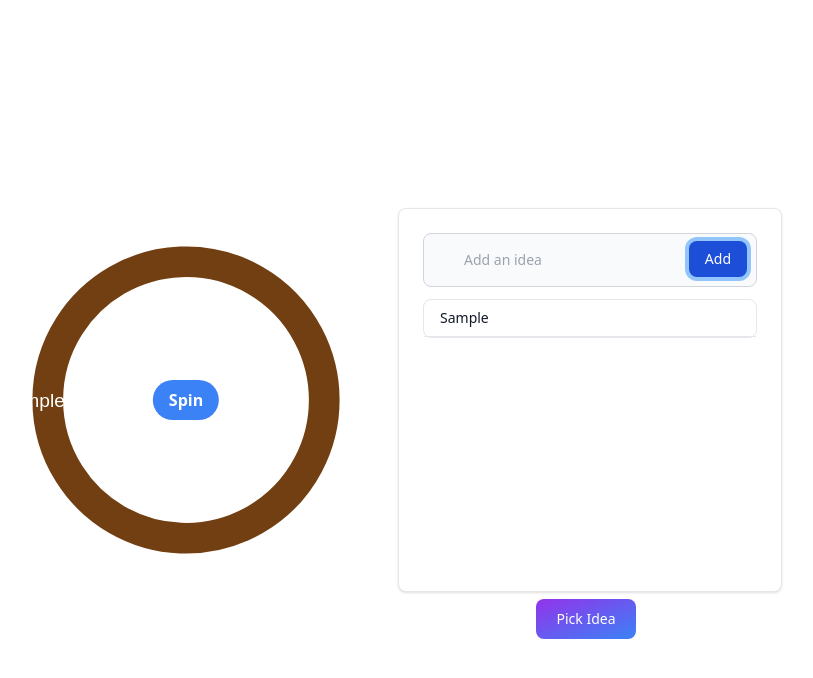
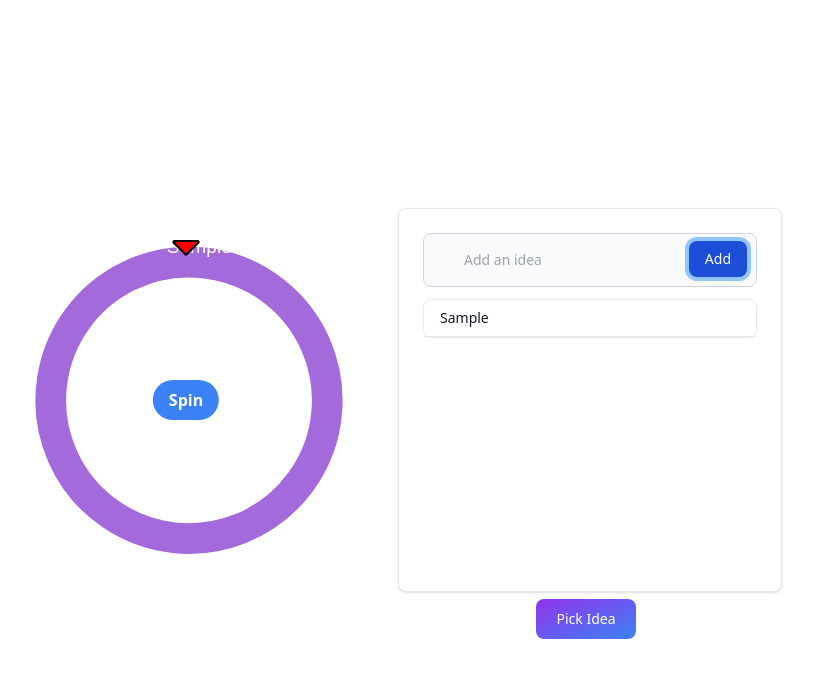
Before and after one commit to lucasw4/random-decision-maker, a React (Create React App) app: page / in a window 1280 px wide. Both pictures are taken after typing "Sample" into the empty fields and a click on the button "Add". Shown: the top 678 px of the page, without its empty margins (262-1075 px from the left). Built offline with nearby package versions, Linux system fonts and the light colour scheme.

Commit message:
Begin implementing spinning animation, barely made progress

```diff
--- a/public/index.html
+++ b/public/index.html
@@ -15,6 +15,10 @@
       user's mobile device or desktop. See https://developers.google.com/web/fundamentals/web-app-manifest/
     -->
     <link rel="manifest" href="%PUBLIC_URL%/manifest.json" />
+    <script
+      src="https://kit.fontawesome.com/03c1ca9684.js"
+      crossorigin="anonymous"
+    ></script>
     <!--
       Notice the use of %PUBLIC_URL% in the tags above.
       It will be replaced with the URL of the `public` folder during the build.
--- a/src/App.jsx
+++ b/src/App.jsx
@@ -1,33 +1,87 @@
 import React, { useEffect, useState } from "react";
-import { PieChart } from "react-minimal-pie-chart";
 import IdeasList from "./components/IdeasList";
 import WheelOfFortune from "./components/WheelOfFortune";
+import { generateRandomIndex } from "./helpers/helpers";
+
+const segmentColors = [
+  "#8c3b1a",
+  "#9143e2",
+  "#4bae37",
+  "#db40d6",
+  "#569d4a",
+  "#592db1",
+  "#8c9e2a",
+  "#505dd8",
+  "#de821d",
+  "#6982e1",
+  "#e24720",
+  "#4794cd",
+  "#d4403e",
+  "#45a889",
+  "#a630a6",
+  "#356d23",
+  "#dc68da",
+  "#71751c",
+  "#a46adc",
+  "#b58f3a",
+  "#70398e",
+  "#8a9550",
+  "#e3449f",
+  "#2e774f",
+  "#dd3b6c",
+  "#4e5b1e",
+  "#c571ba",
+  "#85602c",
+  "#425092",
+  "#c97441",
+  "#957fc3",
+  "#90343d",
+  "#d0719a",
+  "#833e68",
+  "#d67171",
+  "#a02a6c",
+];
 
 function App() {
   const [ideas, setIdeas] = useState([]);
   const [randomIdea, setRandomIdea] = useState("");
   const [isOpen, setIsOpen] = useState(false);
   const [spinning, setSpinning] = useState(false);
+  const [availableColors, setAvailableColors] = useState(segmentColors);
+
+  function getRandomColor(segmentColors) {
+    const index = generateRandomIndex(segmentColors);
+    const color = availableColors[index];
+    const remainingColors = [
+      ...availableColors.slice(0, index),
+      ...availableColors.slice(index + 1),
+    ];
+    setAvailableColors(remainingColors);
+    return color;
+  }
 
   const handleAddIdeas = function (event) {
     event.preventDefault();
     const newIdea = event.target.elements.idea.value.trim();
 
     if (ideas.length <= 24) {
-      setIdeas([...ideas, newIdea]);
+      setIdeas((prev) => {
+        const newIdeas = [...prev];
+        newIdeas.push({
+          name: newIdea,
+          color: getRandomColor(availableColors),
+        });
+        return newIdeas;
+      });
       event.target.reset();
     } else {
       console.log("Error, trying to add too many ideas");
     }
   };
 
-  function generateRandomIndex(array) {
-    return Math.floor(Math.random() * array.length);
-  }
-
   const handleRandomIdea = function () {
     const randomIndex = generateRandomIndex(ideas);
-    setRandomIdea(ideas[randomIndex]);
+    setRandomIdea(ideas[randomIndex].name);
   };
 
   const handleSpin = function () {
--- a/src/components/IdeasList.jsx
+++ b/src/components/IdeasList.jsx
@@ -9,7 +9,7 @@ const IdeasList = (props) => {
             key={index}
             className='block w-full px-4 py-2 border-b border-gray-200 cursor-pointer focus:outline-none focus:ring-2 focus:ring-blue-700 focus:text-blue-700 dark:border-gray-600 dark:focus:ring-gray-500 dark:focus:text-white'
           >
-            {idea}
+            {idea.name}
           </li>
         );
       })}
--- a/src/components/WheelOfFortune.jsx
+++ b/src/components/WheelOfFortune.jsx
@@ -1,5 +1,6 @@
 import React from "react";
 import { PieChart } from "react-minimal-pie-chart";
+import { ReactComponent as Triangle } from "../triangle-down.svg";
 
 const WheelOfFortune = ({ spinning, onSpin, ideas }) => {
   function handleSpinClick() {
@@ -10,50 +11,15 @@ const WheelOfFortune = ({ spinning, onSpin, ideas }) => {
     onSpin();
   }
 
-  function generateRandomIndex(array) {
-    return Math.floor(Math.random() * array.length);
-  }
-
-  const segmentColors = [
-    "#EF4444",
-    "#EA580C",
-    "#16A34A",
-    "#059669",
-    "#0369A1",
-    "#4338CA",
-    "#7E22CE",
-    "#BE123C",
-    "#BE185D",
-    "#CA8A04",
-    "#14B8A6",
-    "#34D399",
-    "#8B5CF6",
-    "#7F1D1D",
-    "#7C2D12",
-    "#78350F",
-    "#713F12",
-    "#365314",
-    "#14532D",
-    "#064E3B",
-    "#134E4A",
-    "#164E63",
-    "#0C4A6E",
-    "#1E3A8A",
-    "#312E81",
-  ];
-
   const data = ideas.map((idea) => {
-    function getRandomColor(colorArray) {
-      const index = generateRandomIndex(colorArray);
-      return colorArray.splice(index, 1)[0];
-    }
-
     return {
-      title: idea,
+      title: idea.name,
       value: 100 / ideas.length,
-      color: getRandomColor(segmentColors),
+      color: idea.color,
     };
   });
+
+  const startAngle = Math.floor(Math.random() * 360);
 
   return (
     <div className='relative flex justify-center items-center w-96 h-96 mx-5'>
@@ -68,15 +34,17 @@ const WheelOfFortune = ({ spinning, onSpin, ideas }) => {
         }}
         labelPosition={100}
         radius={40}
-        animate={false}
+        animate={spinning}
+        startAngle={startAngle}
       />
       <button
-        className='absolute z-10 px-4 py-2 font-semibold text-white bg-blue-500 rounded-full'
+        className='absolute z-10 px-4 py-2 font-semibold text-white bg-blue-500 rounded-full '
         style={{ left: "50%", top: "50%", transform: "translate(-50%, -50%)" }}
         onClick={handleSpinClick}
       >
         Spin
       </button>
+      <Triangle className='absolute top-4' />
     </div>
   );
 };
--- /dev/null
+++ b/src/helpers/helpers.js
@@ -0,0 +1,3 @@
+export function generateRandomIndex(array) {
+  return Math.floor(Math.random() * array.length);
+}
```
Also changed, not shown: src/triangle-down.svg (added).
